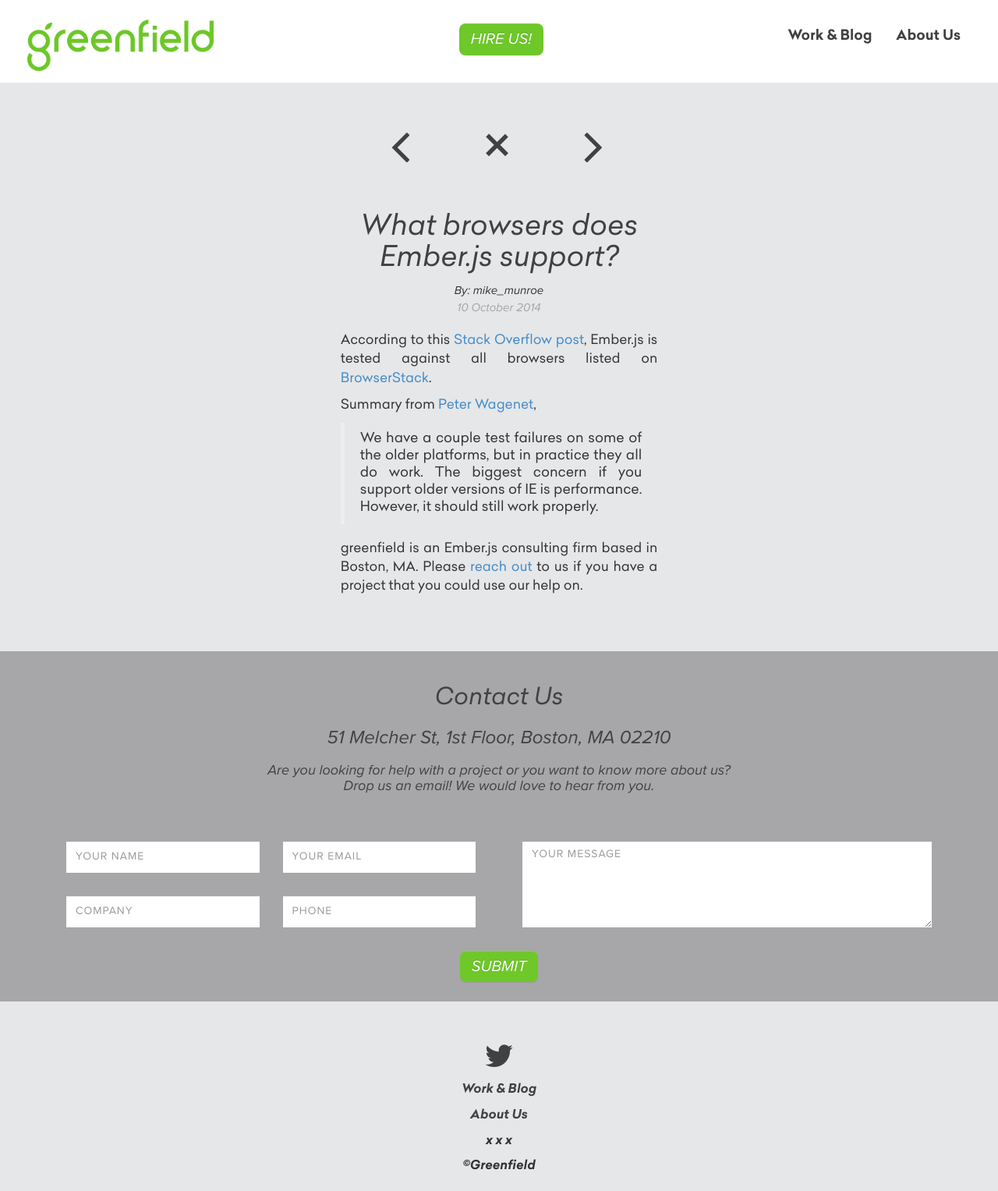
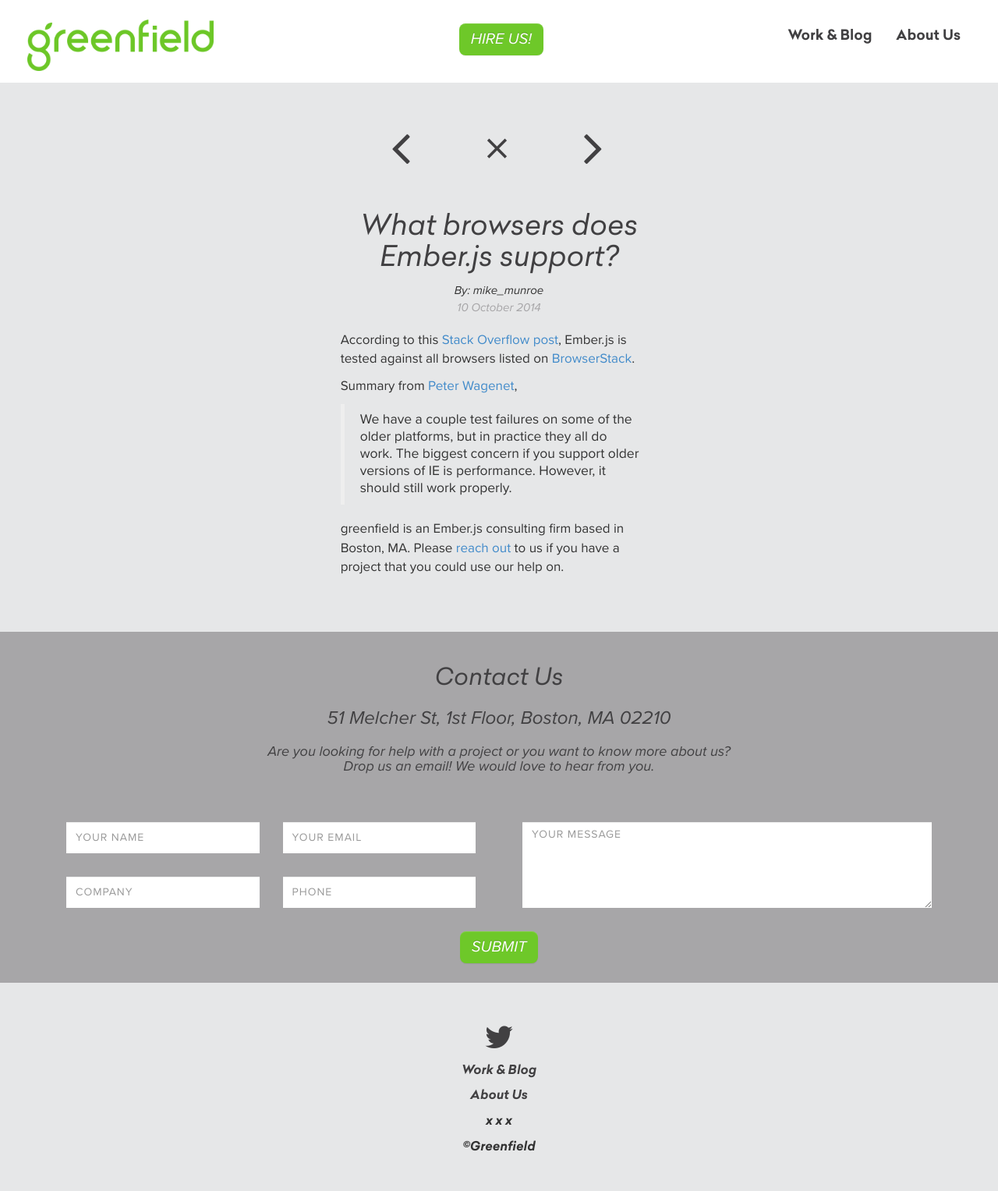
Before and after one commit to greenfieldhq/greenfieldhq.github.io, a Jekyll site: the page built from _posts/2014-10-10-ember-browsers.md, in a window 1280 px wide. Shown: the whole page at 78% size. Built offline with Jekyll 4.4.1, drawn with Linux system fonts in a browser that asks for light colours; nearby versions of some CDN libraries; after the commit the page ends 1503 px from its top, so only the background shows below that.

Commit message:
move css stuff

```diff
--- a/_includes/themes/bootstrap-3/post.html
+++ b/_includes/themes/bootstrap-3/post.html
@@ -1,6 +1,6 @@
 <section class="blog-post">
   <div class="row">
-    <div class=" blog-page col-xs-12 col-md-offset-4 col-md-4">
+    <div class="col-xs-12 col-md-offset-4 col-md-4">
 
       <div class="post-title">
         <ul class="pagination-list list-inline">
--- a/assets/css/greenfield.scss
+++ b/assets/css/greenfield.scss
@@ -281,6 +281,10 @@
     line-height: 26px;
   }
 
+  img {
+    width: 100%;
+  }
+
   h1, h2, h3 {
     margin-top: 30px;
   }
@@ -292,6 +296,31 @@
       color: $gray-light;
     }
   }
+
+  .pagination-list li {
+    margin-left: 40px;
+    margin-right: 40px;
+    a {
+      color: $gray-base;
+    }
+    a:hover {
+      text-decoration: none;
+      color: $brand-primary;
+    }
+  }
+
+  @media screen and (max-width: 1199px) {
+      .pagination-icon a {
+          font-size: 2em;
+      }
+  }
+
+  @media screen and (min-width: 1200px) {
+      .pagination-icon a {
+          font-size: 4em;
+      }
+  }
+
 }
 
 section.beginning {
@@ -481,45 +510,3 @@
     font-family: $font-secondary-italic
   }
 }
-
- .blog-entry {
-   margin-bottom: 40px;
-   h4 {
-     text-align: justify;
-   }
- }
-
-.blog-page {
-  text-align: justify;
-  img {
-    width: 100%;
-  }
-  .post-body, .post-title {
-    font-family: $font-primary;
-    font-size: 17px;
-  }
-}
-
-.pagination-list li {
-  margin-left: 40px;
-  margin-right: 40px;
-  a {
-    color: $gray-base;
-  }
-  a:hover {
-    text-decoration: none;
-    color: $brand-primary;
-  }
-}
-
-@media screen and (max-width: 1199px) {
-    .pagination-icon a {
-        font-size: 2em;
-    }
-}
-
-@media screen and (min-width: 1200px) {
-    .pagination-icon a {
-        font-size: 4em;
-    }
-}
```
